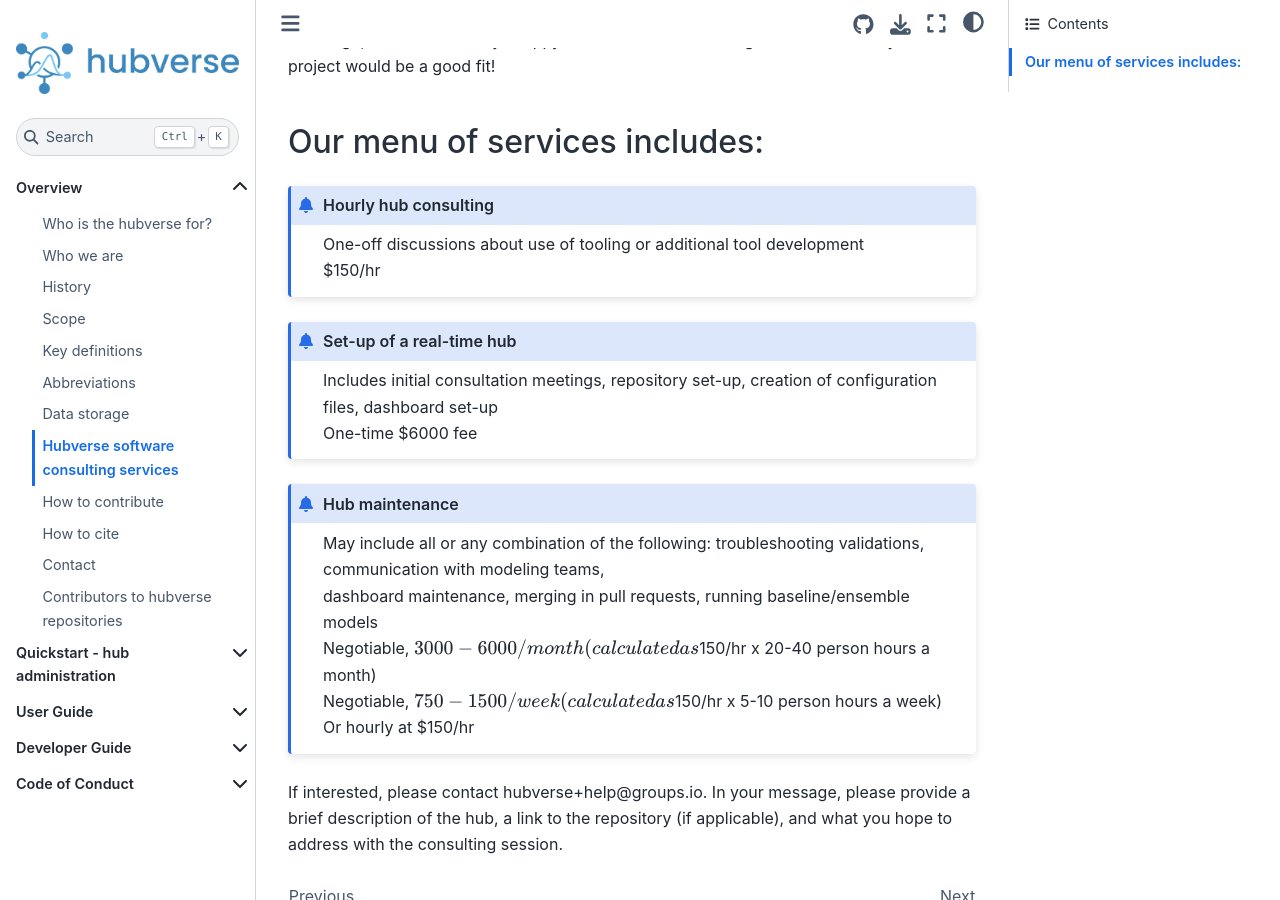
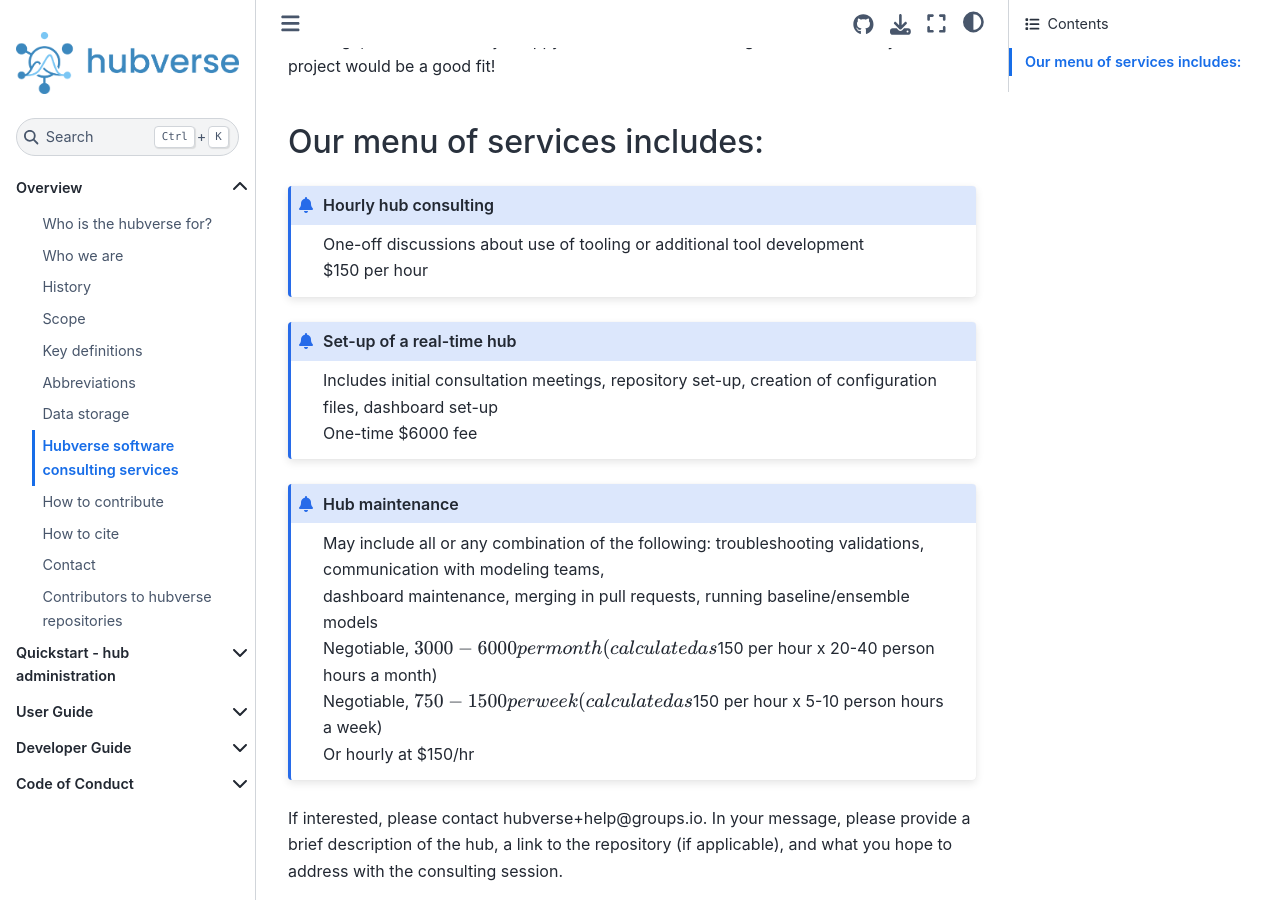
Before and after one commit to hubverse-org/hubDocs, a Sphinx documentation site: the page built from docs/source/overview/consulting-support.md, in a window 1280 px wide and 900 px high, scrolled down 365 px. Built offline with Sphinx 7.4.7 and the Sphinx Book theme 1.1.4, drawn with Linux system fonts in a browser that asks for light colours; comment, search, counter and statistics services are not loaded.

Commit message:
Update consulting-support.md

````diff
--- a/docs/source/overview/consulting-support.md
+++ b/docs/source/overview/consulting-support.md
@@ -7,7 +7,7 @@
 (Menu-of-services-1)=
 ```{admonition} Hourly hub consulting
 One-off discussions about use of tooling or additional tool development
-$150/hr
+$150 per hour
 ```
 
 
@@ -21,8 +21,8 @@
 ```{admonition} Hub maintenance
 May include all or any combination of the following: troubleshooting validations, communication with modeling teams,
 dashboard maintenance, merging in pull requests, running baseline/ensemble models
-Negotiable, $3000-6000/month (calculated as $150/hr x 20-40 person hours a month)
-Negotiable, $750-1500/week (calculated as $150/hr x 5-10 person hours a week)
+Negotiable, $3000-6000 per month (calculated as $150 per hour x 20-40 person hours a month)
+Negotiable, $750-1500 per week (calculated as $150 per hour x 5-10 person hours a week)
 Or hourly at $150/hr
 ```
 
````
